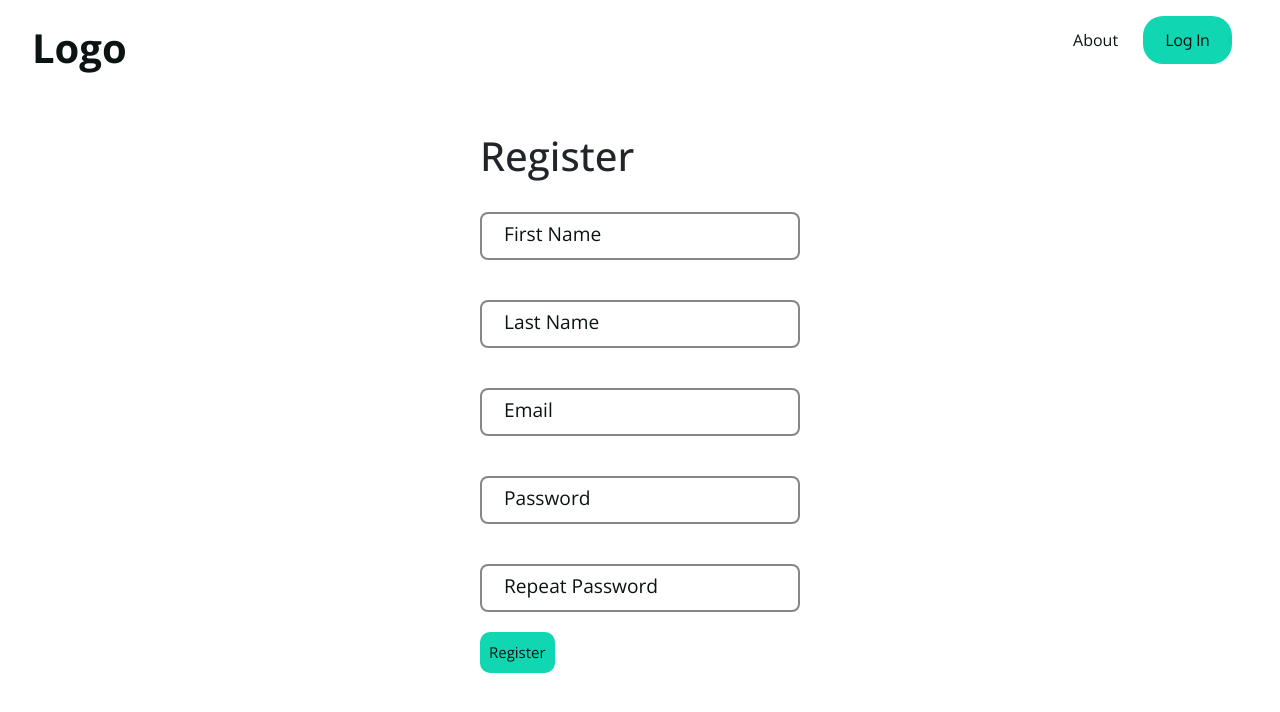
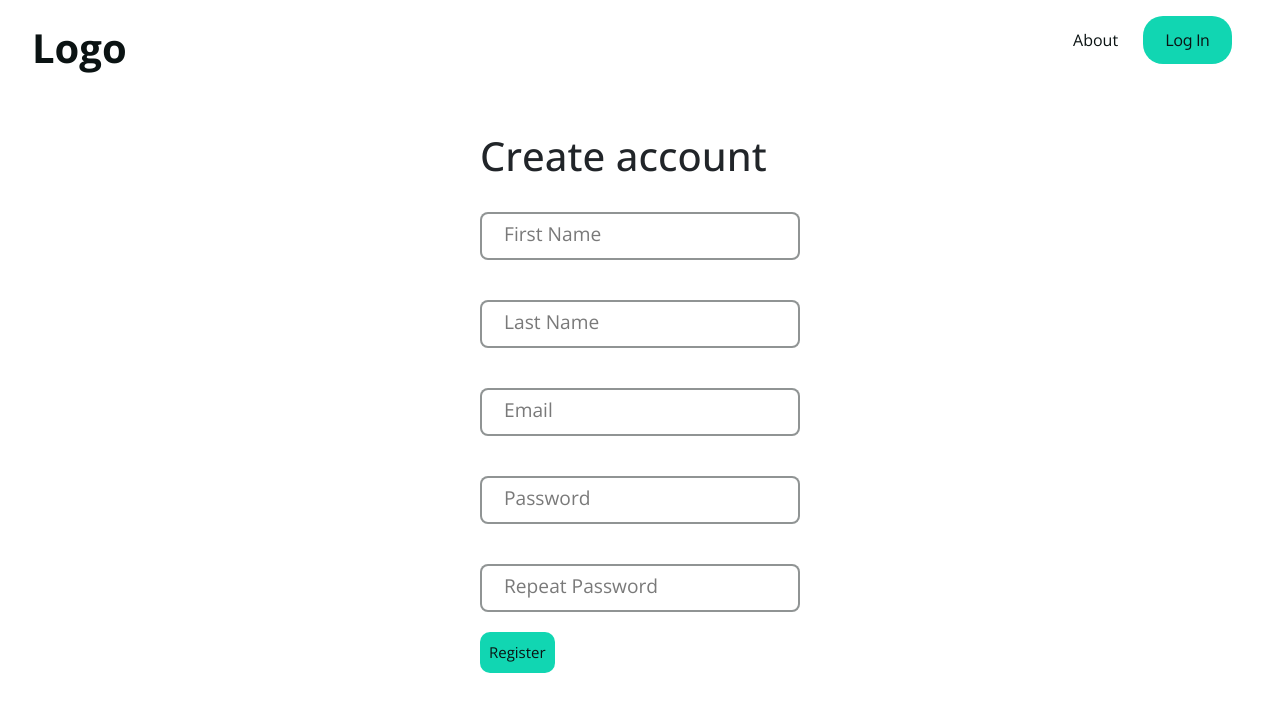
Before and after one commit to jmtgalvez/besh-flexi, a React (Create React App) app: page /Register in a window 1280 px wide. Shown: the top 712 px of the page. Built offline with nearby package versions, Linux system fonts and the light colour scheme.

Commit message:
Register form added please add styles on it.

```diff
--- a/public/css/header.css
+++ b/public/css/header.css
@@ -54,6 +54,5 @@
     transition: all 250ms ease-in-out;
 }
 #frontpage__header__btn:hover {
-    background: var(--bgcolor1);
-    color: var(--textcolor1);
+    background: var(--hovercolor1);
 }
--- a/public/css/index.css
+++ b/public/css/index.css
@@ -5,6 +5,7 @@
     --color1: #11D6B2;
     --color2: #eff6f6;
     --textcolor1: #FFFFFF;
+    --hovercolor1: rgb(2, 255, 209);
 }
 
 * {
@@ -55,5 +56,5 @@ body::-webkit-scrollbar {
     font-size: clamp(10px, 10vw, 15px);
   }
   .general__btns:hover {
-    border: 1.5px solid var(--bgcolor1);
+    background: var(--hovercolor1);
   }
--- a/public/css/landingpage-home.css
+++ b/public/css/landingpage-home.css
@@ -54,7 +54,7 @@
     transition: all 250ms ease-in-out;
 }
 #landing__page__section1__btn:hover {
-    outline: 2px solid var(--bgcolor1);
+    background: rgb(2, 255, 209);
 }
 
 .landing__page__section2 {
--- a/public/css/register.css
+++ b/public/css/register.css
@@ -26,7 +26,7 @@
   font-size: 0.87rem;
   border-radius: 0.5rem;
   outline: none;
-  border: 2px solid rgba(11, 19, 19, 0.5);
+  border: 2px solid rgba(11, 19, 19, 0.45);
   padding: 1rem;
   transition: all 250ms ease-in;
 }
@@ -41,7 +41,7 @@
   top: 0.5rem;
   left: 1rem;
   padding: 0 0.5rem;
-  color: var(--bgcolor1);
+  color: rgba(0, 0, 0, 0.526);
   cursor: text;
   transition: top 200ms ease-in, left 200ms ease-in, font-size 200ms ease-in;
 }
--- a/src/components/Forms/Register/Register.js
+++ b/src/components/Forms/Register/Register.js
@@ -5,7 +5,7 @@ export default function Register() {
     <div className='register__section'>
       <section className='register__section__container__form'>
         <form action="" method='post' className='register__form'>
-            <h1>Register</h1>
+            <h1>Create account</h1>
 
           <div>
             <input type="text" name='first_name' id='first_name' className='register__form__input' placeholder=' ' autoComplete='off'/>
```
